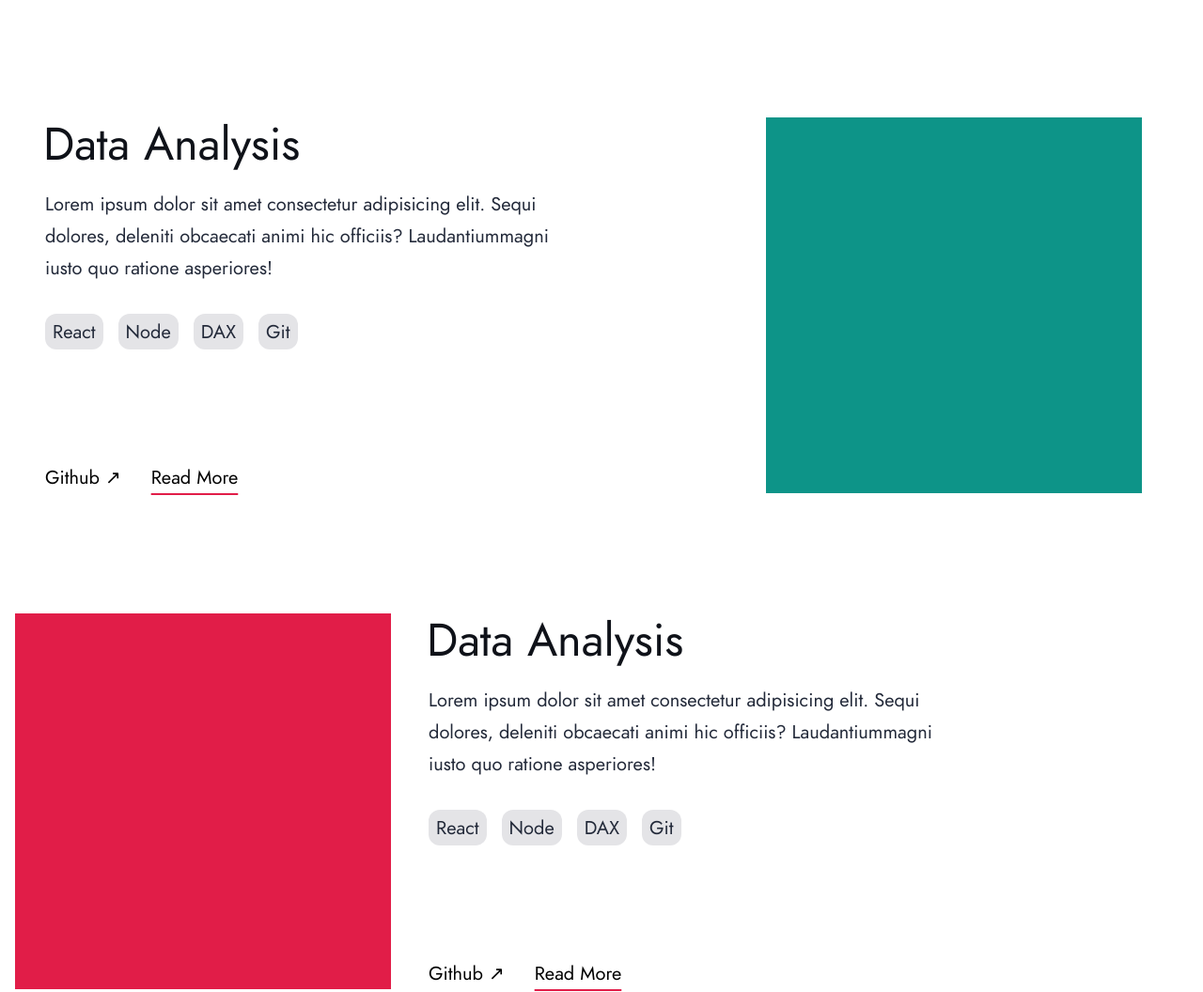
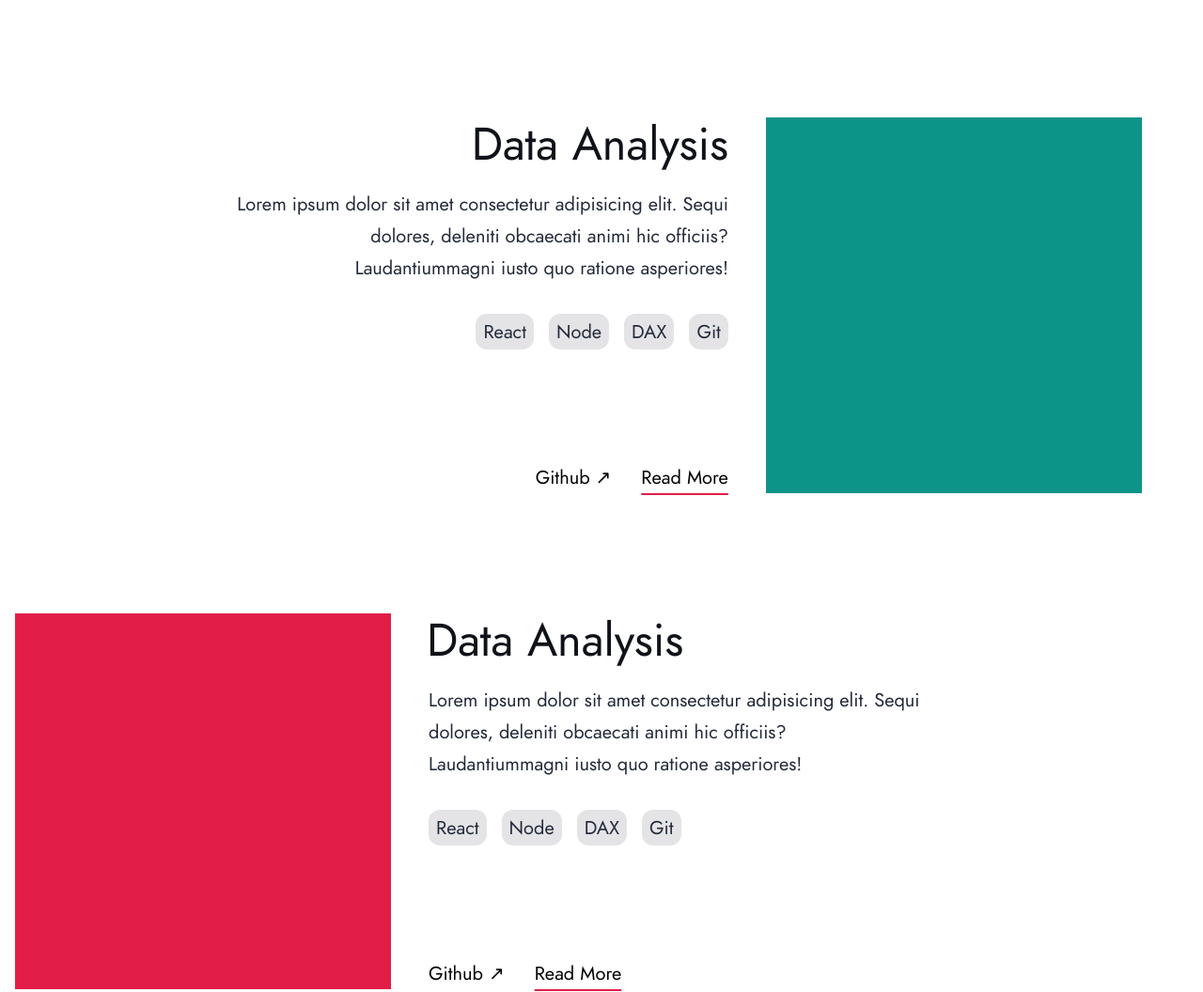
Before and after one commit to nidhish-nayak/nayan, an Astro site: page / in a window 1280 px wide. Shown: the part 964-2020 px from the top of the page at 94% size. Built offline with nearby package versions, Linux system fonts and the light colour scheme; Astro itself is replaced by a stand-in of ours.

Commit message:
Text align for projects fixed

```diff
--- a/src/components/hero/Projects.astro
+++ b/src/components/hero/Projects.astro
@@ -13,9 +13,9 @@ const projects = MY_PROJECTS;
 				index % 2 === 0 ? (
 					<div class="mygrid-01">
 						<a href="/project" class="before:hidden">
-							<div class="w-[400px] h-[400px] bg-rose-600 justify-self-start" />
+							<div class="w-[400px] h-[400px] bg-rose-600 justify-self-start float-right" />
 						</a>
-						<article class="self-start w-[75%] flex flex-col justify-between h-full">
+						<article class="self-start w-[70%] flex flex-col justify-between h-full">
 							<div class="flex flex-col justify-evenly gap-4">
 								<h2 class="">{project.title}</h2>
 								<p>{project.description}</p>
@@ -47,9 +47,9 @@ const projects = MY_PROJECTS;
 					</div>
 				) : (
 					<div class="mygrid-02">
-						<article class="w-[75%] self-start ml-8 justify-between h-full flex flex-col">
-							<div class="flex flex-col justify-evenly gap-4">
-								<h2 class="">{project.title}</h2>
+						<article class="justify-between items-end h-full flex flex-col">
+							<div class="flex flex-col w-[70%] justify-evenly items-end text-right gap-4">
+								<h2 class="ml-auto">{project.title}</h2>
 								<p>{project.description}</p>
 								<ul class="flex gap-4 mt-4">
 									<li class="bg-zinc-200 dark:bg-zinc-900 py-[2px] px-2 rounded-xl">
@@ -77,7 +77,7 @@ const projects = MY_PROJECTS;
 							</div>
 						</article>
 
-						<div class="w-[400px] h-[400px] bg-teal-600 justify-self-end" />
+						<div class="w-[400px] h-[400px] bg-teal-600 justify-self-start" />
 					</div>
 				)
 			)
--- a/src/components/hero/Projects.scss
+++ b/src/components/hero/Projects.scss
@@ -1,6 +1,6 @@
 .mygrid-01 {
   display: grid;
-  grid-template-columns: 1fr 2fr;
+  grid-template-columns: 400px 1fr;
   gap: 2em;
 
   h2,
@@ -12,7 +12,8 @@
 
 .mygrid-02 {
   display: grid;
-  grid-template-columns: 2fr 1fr;
+  grid-template-columns: 1fr 400px;
+  justify-items: end;
   gap: 2em;
 
   h2,
```
Also changed, not shown: src/pages/projects/index.astro (added).
